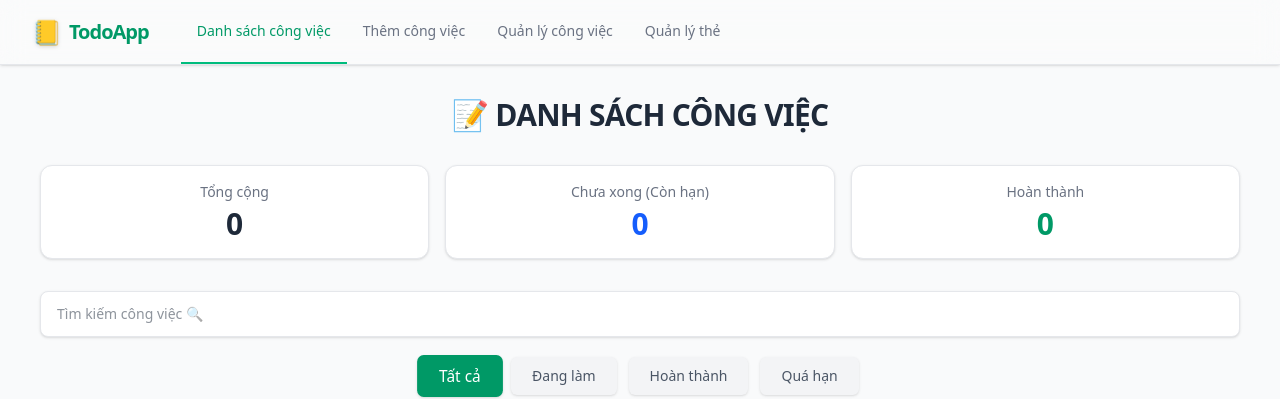
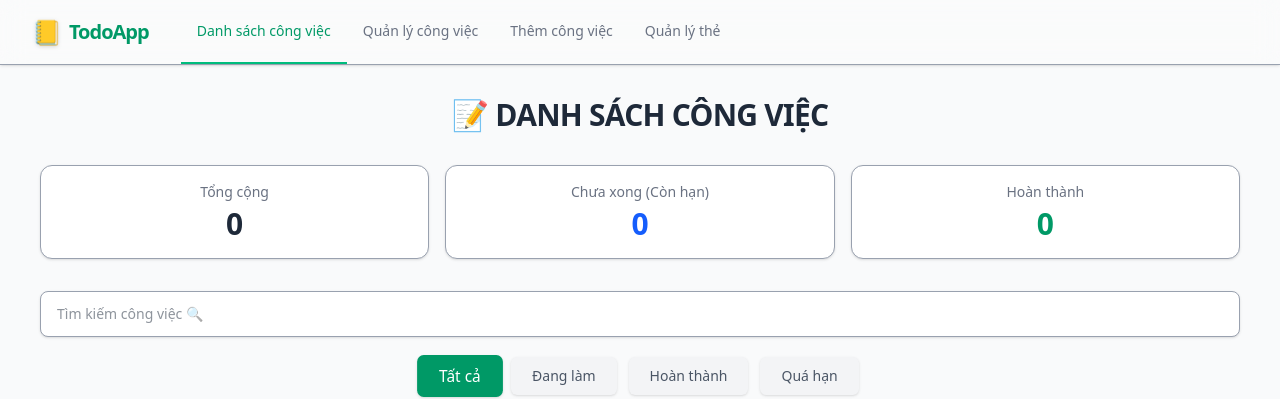
Before and after one commit to maalgaw/todoweb, a Next.js app: page / in a window 1280 px wide. Shown: the top 399 px of the page. Built offline with nearby package versions, Linux system fonts and the light colour scheme; no server answers.

Commit message:
UIUpdate

```diff
--- a/app/page.tsx
+++ b/app/page.tsx
@@ -180,13 +180,13 @@ export default function Home() {
 
             {/* Bảng Thống kê 3 ô */}
             <div className="grid grid-cols-3 gap-4 mb-8">
-              <div className="bg-white p-4 rounded-xl border border-gray-200 shadow-sm flex flex-col items-center justify-center transition-transform hover:scale-105">
+              <div className="bg-white p-4 rounded-xl border border-gray-400 shadow-sm flex flex-col items-center justify-center transition-transform hover:scale-105">
                 <p className="text-gray-500 text-sm font-medium mb-1">
                   Tổng cộng
                 </p>
                 <p className="text-3xl font-bold text-gray-800">{totalCount}</p>
               </div>
-              <div className="bg-white p-4 rounded-xl border border-gray-200 shadow-sm flex flex-col items-center justify-center transition-transform hover:scale-105">
+              <div className="bg-white p-4 rounded-xl border border-gray-400 shadow-sm flex flex-col items-center justify-center transition-transform hover:scale-105">
                 <p className="text-gray-500 text-sm font-medium mb-1">
                   Chưa xong (Còn hạn)
                 </p>
@@ -194,7 +194,7 @@ export default function Home() {
                   {activeCount}
                 </p>
               </div>
-              <div className="bg-white p-4 rounded-xl border border-gray-200 shadow-sm flex flex-col items-center justify-center transition-transform hover:scale-105">
+              <div className="bg-white p-4 rounded-xl border border-gray-400 shadow-sm flex flex-col items-center justify-center transition-transform hover:scale-105">
                 <p className="text-gray-500 text-sm font-medium mb-1">
                   Hoàn thành
                 </p>
@@ -220,7 +220,7 @@ export default function Home() {
                   className={`px-4 py-2 text-sm font-medium rounded-lg transition-colors shadow-sm ${
                     viewMode === "list"
                       ? "bg-emerald-600 text-white"
-                      : "bg-white text-gray-700 border border-gray-200 hover:bg-gray-50"
+                      : "bg-white text-gray-700 border border-gray-400 hover:bg-gray-50"
                   }`}
                 >
                   📝 Danh sách
@@ -231,7 +231,7 @@ export default function Home() {
                   className={`px-4 py-2 text-sm font-medium rounded-lg transition-colors shadow-sm ${
                     viewMode === "calendar"
                       ? "bg-emerald-600 text-white"
-                      : "bg-white text-gray-700 border border-gray-200 hover:bg-gray-50"
+                      : "bg-white text-gray-700 border border-gray-400 hover:bg-gray-50"
                   }`}
                 >
                   📅 Lịch
@@ -242,7 +242,7 @@ export default function Home() {
 
             {/* Hiển thị dữ liệu các công việc */}
             {viewMode === "list" || currentTab === "manage_todos" ? (
-              <div className="bg-white/50 p-3 rounded-xl border border-gray-200 shadow-inner">
+              <div className="bg-white/50 p-3 rounded-xl border border-gray-400 shadow-inner">
                 <ul className="space-y-4 h-[60vh] overflow-y-auto pr-2 custom-scrollbar">
                   {filteredTodos.map((todo) => (
                     //Mở component hiển thị danh sách công việc
--- a/components/CategoryManager.tsx
+++ b/components/CategoryManager.tsx
@@ -75,7 +75,7 @@ export default function CategoryManager({
   };
 
   return (
-    <div className="bg-white p-6 rounded-lg shadow-sm border border-gray-200">
+    <div className="bg-white p-6 rounded-lg shadow-sm border border-gray-400">
       <h2 className="text-xl font-bold mb-4 text-gray-800">
         Quản lý thẻ phân loại
       </h2>
@@ -87,7 +87,7 @@ export default function CategoryManager({
           value={newCategoryName}
           onChange={(e) => setNewCategoryName(e.target.value)}
           onKeyDown={(e) => e.key === "Enter" && handleAdd()}
-          className="flex-1 px-4 py-2 border border-gray-300 rounded-md focus:outline-none focus:ring-2 focus:ring-emerald-500"
+          className="flex-1 px-4 py-2 border border-gray-500 rounded-md focus:outline-none focus:ring-2 focus:ring-emerald-500"
         />
         <button
           onClick={handleAdd}
@@ -106,7 +106,7 @@ export default function CategoryManager({
           categories.map((category) => (
             <li
               key={category.id}
-              className="flex items-center justify-between p-3 bg-gray-50 border border-gray-200 rounded-md"
+              className="flex items-center justify-between p-3 bg-gray-50 border border-gray-400 rounded-md"
             >
               {/* Form sửa thẻ mở ra nếu được truyền vào id thẻ */}
               {editingId === category.id ? (
@@ -115,7 +115,7 @@ export default function CategoryManager({
                     type="text"
                     value={editName}
                     onChange={(e) => setEditName(e.target.value)}
-                    className="flex-1 px-3 py-1 border border-gray-300 rounded focus:outline-none focus:ring-2 focus:ring-blue-500"
+                    className="flex-1 px-3 py-1 border border-gray-500 rounded focus:outline-none focus:ring-2 focus:ring-blue-500"
                   />
                   <button
                     onClick={() => handleSaveEdit(category.id)}
--- a/components/FilterBar.tsx
+++ b/components/FilterBar.tsx
@@ -30,7 +30,7 @@ export default function FilterBar({
           placeholder="Tìm kiếm công việc 🔍"
           value={searchQuery}
           onChange={(event) => setSearchQuery(event.target.value)}
-          className="w-full px-4 py-3 bg-white border border-gray-200 rounded-lg text-gray-800 text-sm focus:outline-none focus:ring-2 focus:ring-emerald-500 shadow-sm transition-shadow"
+          className="w-full px-4 py-3 bg-white border border-gray-400 rounded-lg text-gray-800 text-sm focus:outline-none focus:ring-2 focus:ring-emerald-500 shadow-sm transition-shadow"
         />
       </div>
 
@@ -43,7 +43,7 @@ export default function FilterBar({
             className={`px-5 py-2 rounded-md font-medium text-sm transition-all duration-200 shadow-sm hover:scale-110 ${
               filter === key
                 ? "bg-emerald-600 text-white scale-[1.1]"
-                : "bg-gray-100 text-gray-600 hover:bg-gray-200 border border-transparent hover:border-gray-300"
+                : "bg-gray-100 text-gray-600 hover:bg-gray-200 border border-transparent hover:border-gray-500"
             }`}
           >
             {label}
--- a/components/NavBar.tsx
+++ b/components/NavBar.tsx
@@ -9,13 +9,13 @@ interface Props {
 export default function NavBar({ currentTab, onTabChange }: Props) {
   const tabs = [
     { id: "list", label: "Danh sách công việc" },
+    { id: "manage_todos", label: "Quản lý công việc" },
     { id: "add", label: "Thêm công việc" },
-    { id: "manage_todos", label: "Quản lý công việc" },
     { id: "manage_categories", label: "Quản lý thẻ" },
   ] as const;
 
   return (
-    <nav className="bg-white/20 backdrop-blur-md shadow-sm border-b border-gray-200 sticky top-0 z-50">
+    <nav className="bg-white/20 backdrop-blur-md shadow-sm border-b border-gray-400 sticky top-0 z-50">
       <div className="w-full px-4 sm:px-6 lg:px-8">
         <div className="flex h-16">
           {/* Cụm Logo */}
@@ -35,7 +35,7 @@ export default function NavBar({ currentTab, onTabChange }: Props) {
                 className={`shrink-0 inline-flex items-center px-4 py-2 border-b-2 text-sm font-medium transition-colors ${
                   currentTab === tab.id
                     ? "border-emerald-500 text-emerald-600"
-                    : "border-transparent text-gray-500 hover:text-gray-700 hover:border-gray-300"
+                    : "border-transparent text-gray-500 hover:text-gray-700 hover:border-gray-500"
                 }`}
               >
                 {tab.label}
--- a/components/TodoForm.tsx
+++ b/components/TodoForm.tsx
@@ -58,10 +58,10 @@ export default function TodoForm({ categories, onAdd }: Props) {
 
   //CSS các ô điền
   const inputClass =
-    "w-full px-4 py-2.5 bg-gray-50 border border-gray-200 rounded-lg text-gray-800 text-sm focus:outline-none focus:ring-2 focus:ring-emerald-500 focus:bg-white transition-all";
+    "w-full px-4 py-2.5 bg-gray-50 border border-gray-400 rounded-lg text-gray-800 text-sm focus:outline-none focus:ring-2 focus:ring-emerald-500 focus:bg-white transition-all";
 
   return (
-    <div className="max-w-2xl mx-auto bg-white p-6 sm:p-8 rounded-xl border border-gray-200 shadow-sm mb-8">
+    <div className="max-w-2xl mx-auto bg-white p-6 sm:p-8 rounded-xl border border-gray-400 shadow-sm mb-8">
       <div className="flex flex-col gap-6">
         <div>
           <label className="block text-sm font-medium text-gray-700 mb-1.5">
--- a/components/TodoListItem.tsx
+++ b/components/TodoListItem.tsx
@@ -76,12 +76,12 @@ export default function TodoListItem({
 
   //Css các ô điền khi sửa
   const editInputClass =
-    "w-full px-3 py-2 border border-gray-300 rounded-md text-sm text-gray-800 focus:outline-none focus:ring-2 focus:ring-blue-500 focus:border-transparent bg-white shadow-sm";
+    "w-full px-3 py-2 border border-gray-500 rounded-md text-sm text-gray-800 focus:outline-none focus:ring-2 focus:ring-blue-500 focus:border-transparent bg-white shadow-sm";
 
   //Nếu bấm vào nút sửa => hiển thị giao diện này
   if (isEditing) {
     return (
-      <li className="flex bg-white p-4 items-center border border-gray-200 rounded-lg shadow-sm">
+      <li className="flex bg-white p-4 items-center border border-gray-400 rounded-lg shadow-sm">
         <div className="flex flex-col gap-3 w-full">
           <input
             type="text"
@@ -185,7 +185,7 @@ export default function TodoListItem({
 
   //Nếu không bấm vào sửa
   return (
-    <li className="flex bg-white p-4 gap-4 items-center border border-gray-200 rounded-lg shadow-sm hover:shadow-md transition-all duration-200">
+    <li className="flex bg-white p-4 gap-4 items-center border border-gray-400 rounded-lg shadow-sm hover:shadow-md transition-all duration-200">
       {/* Chỉ hiện khi ở trang quản lý công việc */}
       {isManage === true && (
         <input
@@ -228,7 +228,7 @@ export default function TodoListItem({
 
           {/* Thẻ côgn việc */}
           {todo.category && (
-            <span className="text-xs bg-gray-100 text-gray-600 px-2 py-0.5 rounded font-medium border border-gray-200 flex items-center gap-1">
+            <span className="text-xs bg-gray-100 text-gray-600 px-2 py-0.5 rounded font-medium border border-gray-400 flex items-center gap-1">
               🏷️ {todo.category.name}
             </span>
           )}
```
